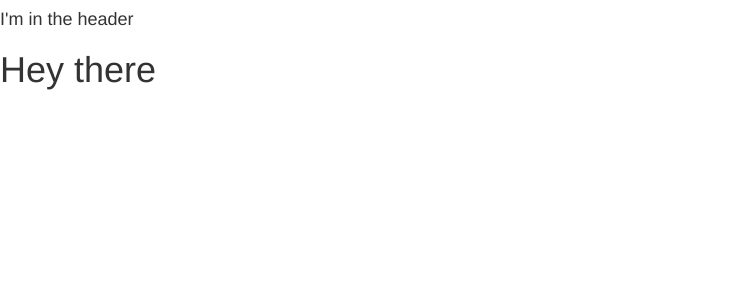
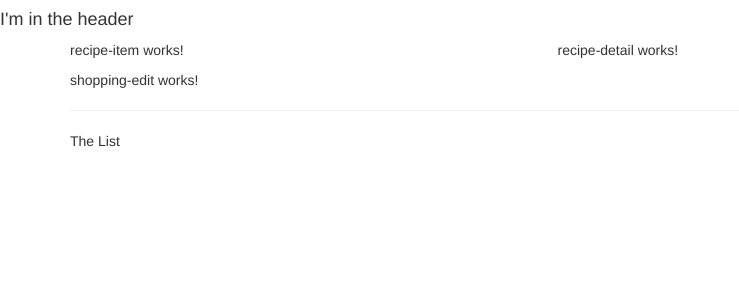
Before and after one commit to jordanhudgens/angular-four-project, an Angular app: page / in a window 1280 px wide. Shown: the top 300 px of the page, without its empty margins (0-739 px from the left). Built offline with nearby package versions, Linux system fonts and the light colour scheme.

Commit message:
Added components to the template files

```diff
--- a/src/app/app.component.html
+++ b/src/app/app.component.html
@@ -1,2 +1,10 @@
 <app-header></app-header>
-<h1>Hey there</h1>
+
+<div class="container">
+    <div class="row">
+        <div class="col-md-12">
+            <app-recipes></app-recipes>
+            <app-shopping-list></app-shopping-list>
+        </div>
+    </div>
+</div>
--- a/src/app/recipes/recipe-list/recipe-list.component.html
+++ b/src/app/recipes/recipe-list/recipe-list.component.html
@@ -1,3 +1 @@
-<p>
-  recipe-list works!
-</p>
+<app-recipe-item></app-recipe-item>
--- a/src/app/recipes/recipes.component.html
+++ b/src/app/recipes/recipes.component.html
@@ -1,3 +1,8 @@
-<p>
-  recipes works!
-</p>
+<div class="row">
+    <div class="col-md-5">
+        <app-recipe-list></app-recipe-list>
+    </div>
+    <div class="col-md-7">
+        <app-recipe-detail></app-recipe-detail>
+    </div>
+</div>
--- a/src/app/shopping-list/shopping-list.component.html
+++ b/src/app/shopping-list/shopping-list.component.html
@@ -1,3 +1,7 @@
-<p>
-  shopping-list works!
-</p>
+<div class="row">
+    <div class="col-xs-10">
+        <app-shopping-edit></app-shopping-edit>
+        <hr>
+        <p>The List</p>
+    </div>
+</div>
```
